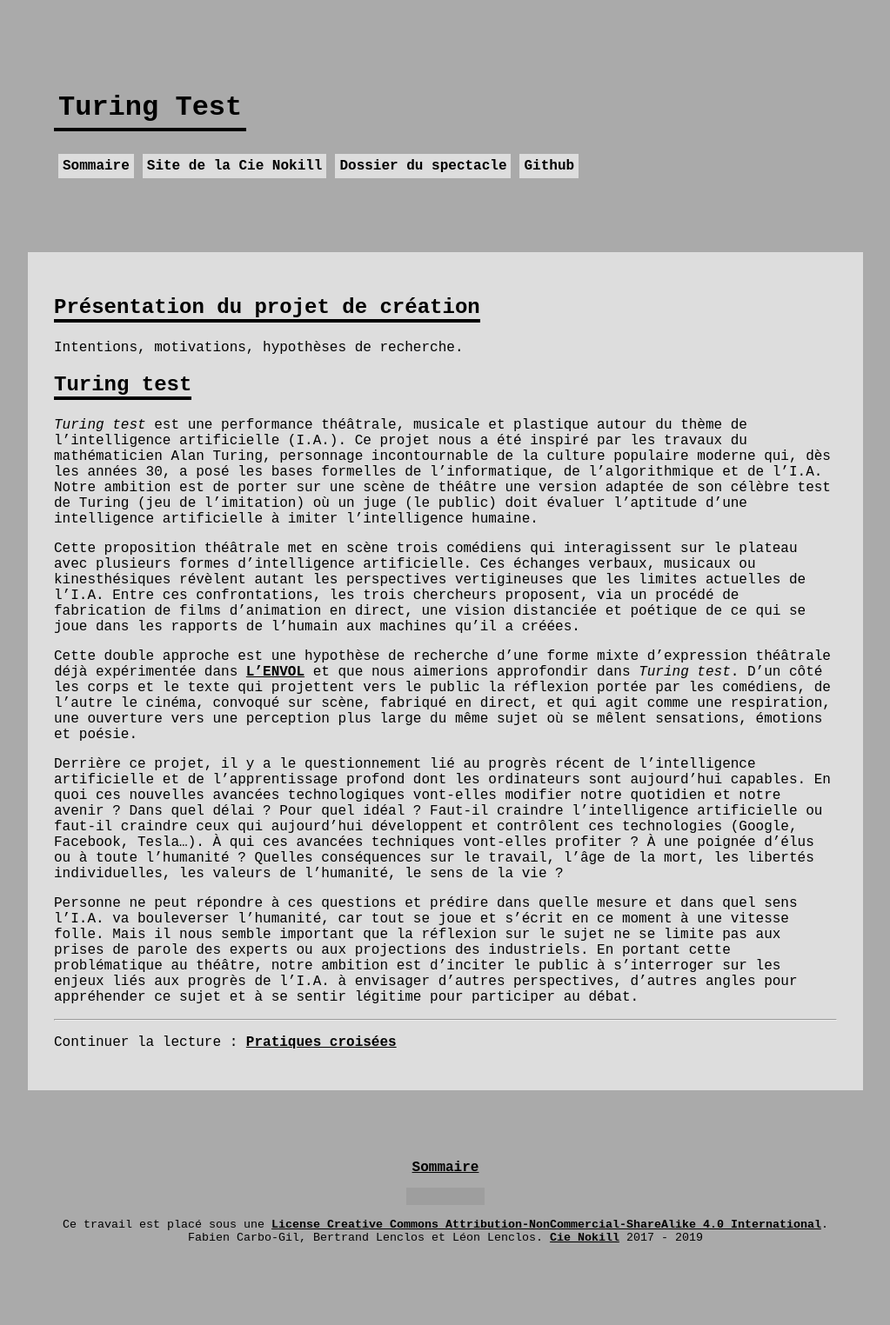
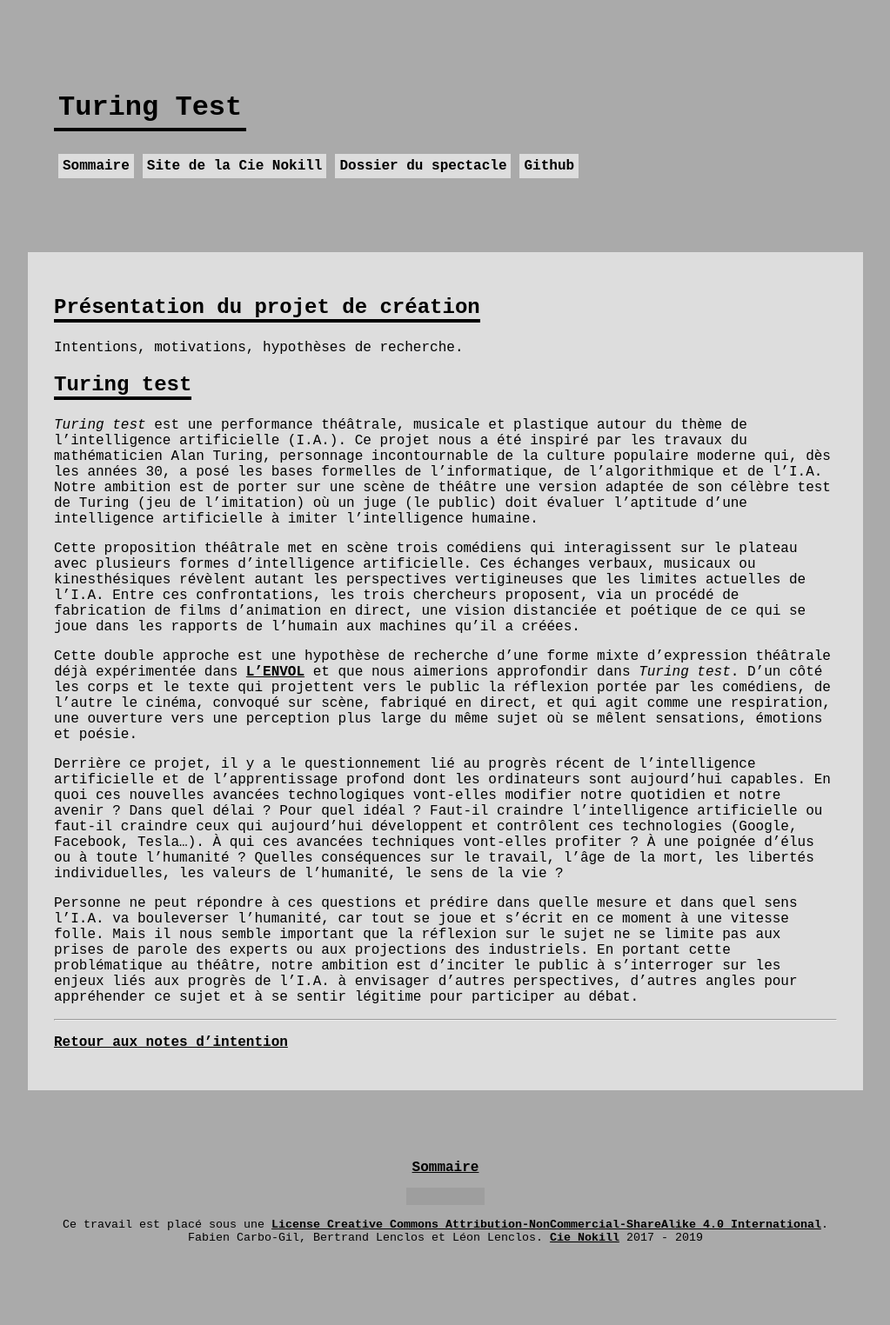
Before and after one commit to LeonLenclos/turing-test, a Jekyll site: the page built from contenu/intentions/presentation-du-projet-de-creation.md, in a window 1280 px wide. Shown: the whole page at 87% size, without its empty margins (128-1151 px from the left). Built offline with Jekyll 4.4.1, drawn with Linux system fonts in a browser that asks for light colours; nearby versions of some CDN libraries; our own code applies the rules of GitHub Pages for plain Markdown files; a script that is not in the unit is left out; the repository's description, which GitHub fills in, is left out; grey boxes are pictures that could not be loaded.

Commit message:
Update presentation-du-projet-de-creation.md

```diff
--- a/contenu/intentions/presentation-du-projet-de-creation.md
+++ b/contenu/intentions/presentation-du-projet-de-creation.md
@@ -18,4 +18,4 @@ Personne  ne peut répondre à ces questions et prédire dans quelle mesure et d
 
  ---
 
-Continuer la lecture : [**Pratiques croisées**](pratiques-croisees.md)
+[Retour aux notes d'intention](.)
```
